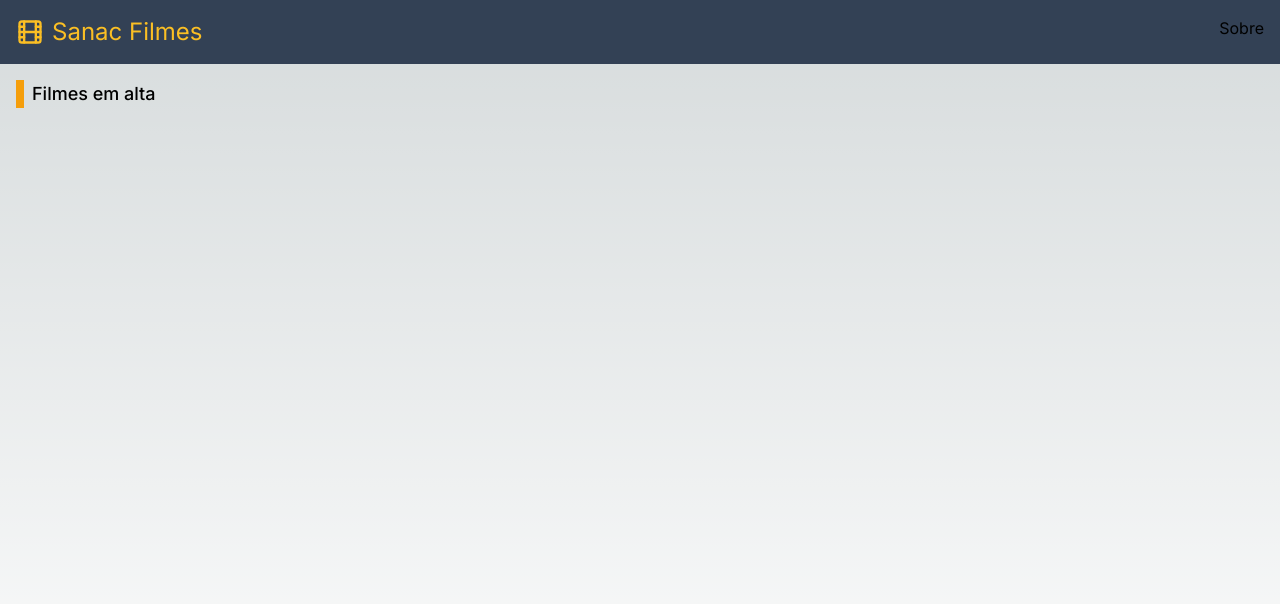
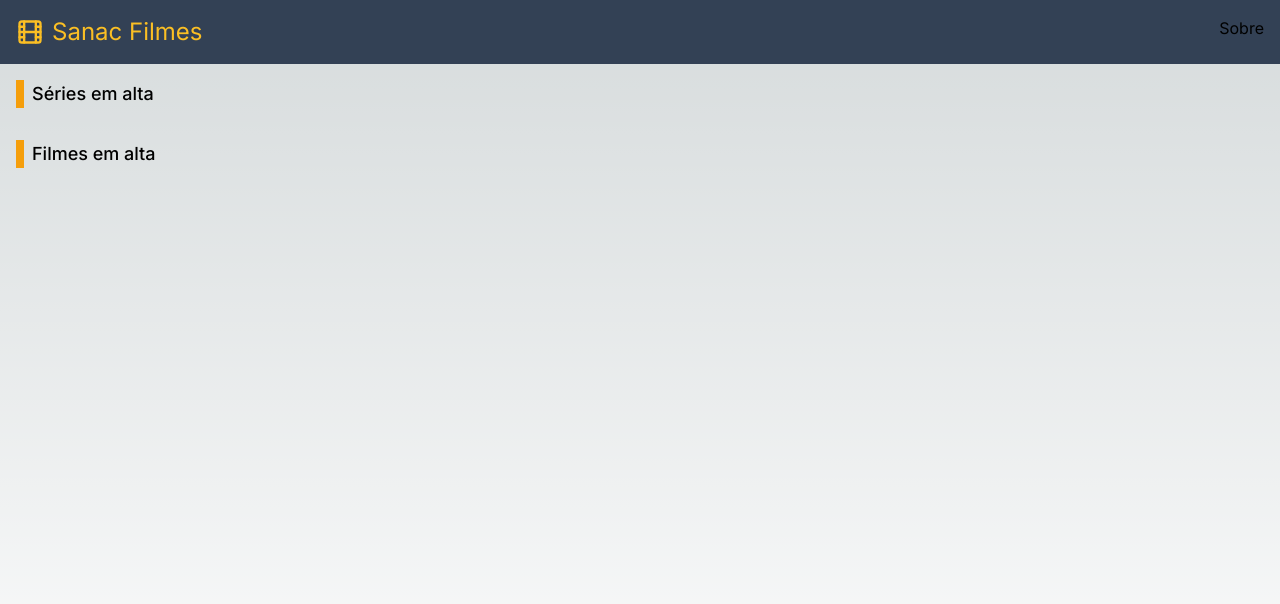
Before and after one commit to kadumorais/testespa, a Next.js app in the folder aprendendo/: page / in a window 1280 px wide. Shown: the top 604 px of the page. Built offline with nearby package versions, Linux system fonts and the light colour scheme.

Commit message:
Subindo primeira interface e props

```diff
--- a/aprendendo/src/app/components/title.tsx
+++ b/aprendendo/src/app/components/title.tsx
@@ -1,7 +1,12 @@
-export default function Title(){
+interface TitleProps{
+    children: string
+}
+
+
+export default function Title(props: TitleProps){
     return(
     <h2 className="font-medium text-lg border-amber-500 border-l-8 pl-2 m-4">
-        Filmes em alta
+        {props.children}
     </h2>
     )
 }
--- a/aprendendo/src/app/page.tsx
+++ b/aprendendo/src/app/page.tsx
@@ -7,7 +7,8 @@ export default function Home() {
     return(
         <main className="flex min-h-screen flex-col">
             <NavBar/>
-            <Title/>
+            <Title>Séries em alta</Title>
+            <Title>Filmes em alta</Title>
         </main>
     )
 }
```
